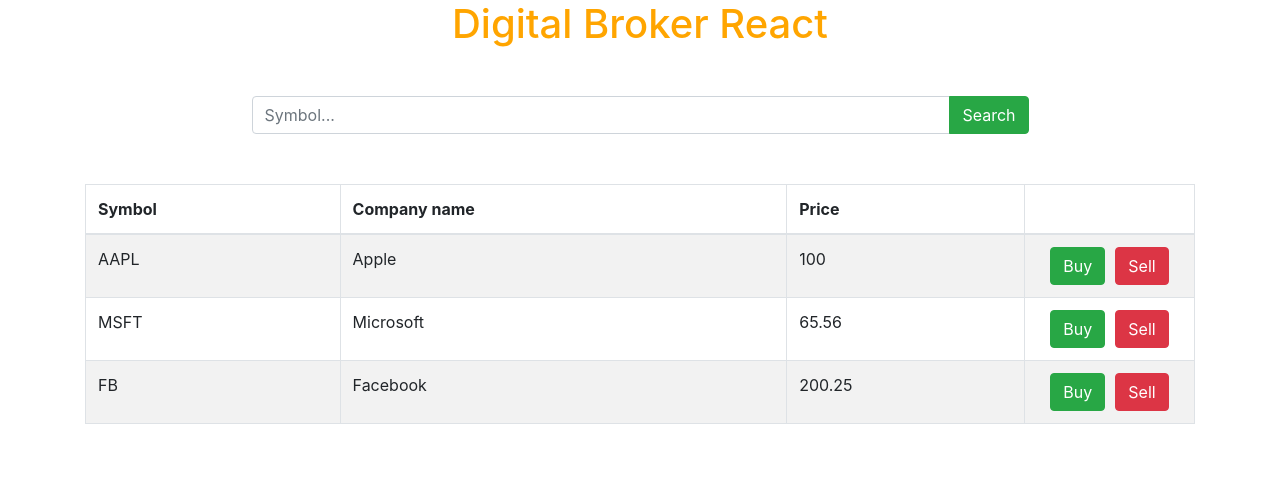
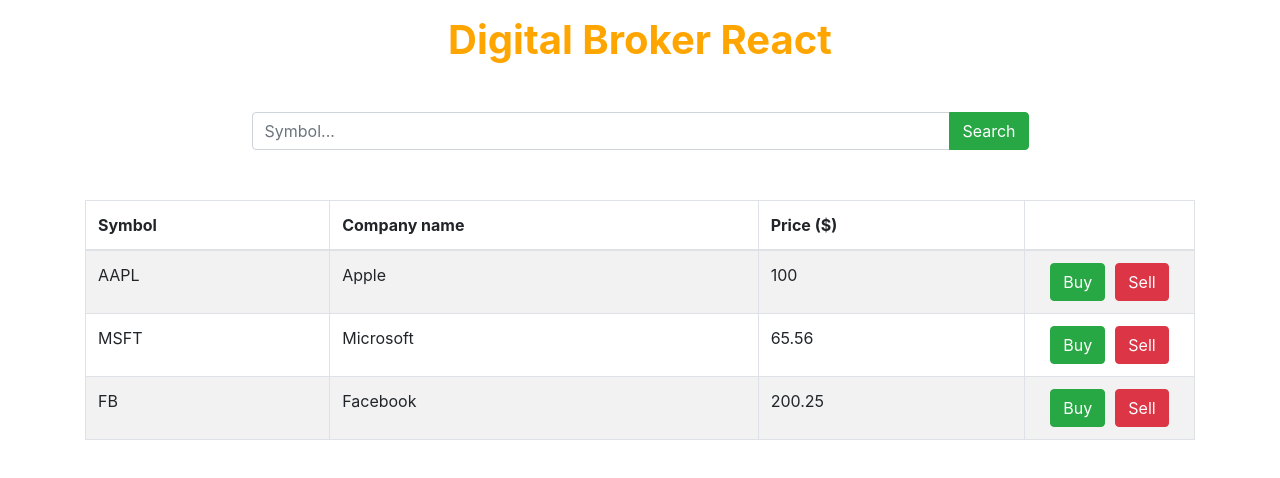
Before and after one commit to LukasMomot/Digital-Broker-React, a React (Create React App) app: page / in a window 1280 px wide. Shown: the top 478 px of the page. Built offline with nearby package versions, Linux system fonts and the light colour scheme; no server answers.

Commit message:
Add searching for stocks

```diff
--- a/src/businessLogic/stocksService.ts
+++ b/src/businessLogic/stocksService.ts
@@ -20,3 +20,6 @@
 
   return stocks;
 }
+export async function fetchStockPrice(symbol: string): Promise<StockPrice> {
+  return http<StockPrice>(`http://localhost:3001/stocks/${symbol}/price`);
+}
--- a/src/stocks-search/SearchPage.module.scss
+++ b/src/stocks-search/SearchPage.module.scss
@@ -2,4 +2,6 @@
   color: orange;
   text-align: center;
   margin-bottom: 3rem;
+  margin-top: 1rem;
+  font-weight: bold;
 }
--- a/src/stocks-search/SearchPage.tsx
+++ b/src/stocks-search/SearchPage.tsx
@@ -4,13 +4,18 @@
 import StockList from "./stock-list/StockList";
 import { StockPrice } from "../businessLogic/stockPrice";
 import { useEffect, useState } from "react";
-import { fetchMostTraded } from "../businessLogic/stocksService";
+import {
+  fetchMostTraded,
+  fetchStockPrice,
+} from "../businessLogic/stocksService";
 
 const SearchPage: React.FC = () => {
   const [stocks, setStocks] = useState<StockPrice[]>([]);
 
-  const search = (symbol: string) => {
+  const search = async (symbol: string) => {
     console.log("Search will be executed for: " + symbol);
+    const stock = await fetchStockPrice(symbol);
+    setStocks([...stocks, stock]);
   };
 
   useEffect(() => {
--- a/src/stocks-search/search-bar/SearchBar.tsx
+++ b/src/stocks-search/search-bar/SearchBar.tsx
@@ -7,6 +7,13 @@
 }
 const SearchBar: React.FC<SearchBarProps> = (props) => {
   const [term, setTerm] = React.useState<string>("");
+  const search = () => {
+    if (!term) {
+      return;
+    }
+    props.onTermChanged(term);
+    setTerm("");
+  };
 
   return (
     <InputGroup className={styles.searchInput}>
@@ -20,7 +27,7 @@
         }}
       />
       <InputGroup.Append>
-        <Button onClick={() => props.onTermChanged(term)} variant="success">
+        <Button onClick={() => search()} variant="success">
           Search
         </Button>
       </InputGroup.Append>
--- a/src/stocks-search/stock-list/StockList.tsx
+++ b/src/stocks-search/stock-list/StockList.tsx
@@ -33,7 +33,7 @@
         <tr>
           <th>Symbol</th>
           <th>Company name</th>
-          <th>Price</th>
+          <th>Price ($)</th>
           <th></th>
         </tr>
       </thead>
```
